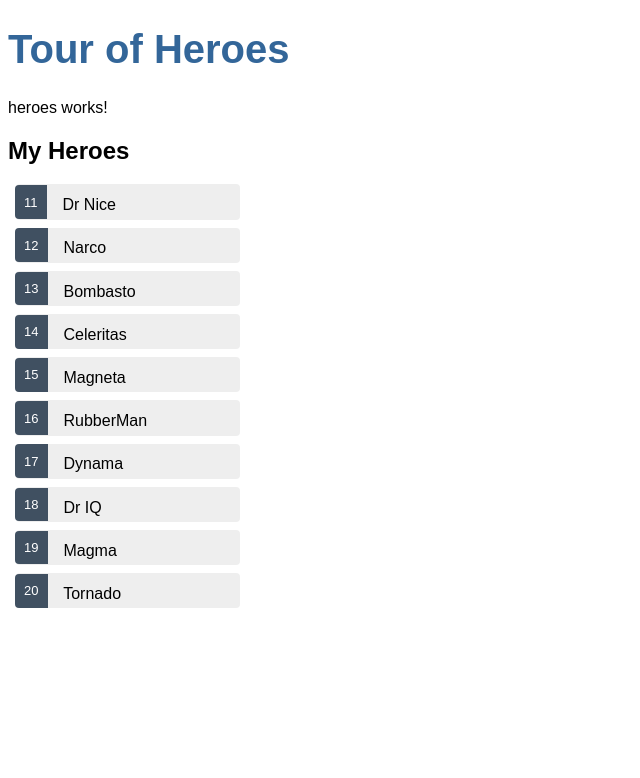
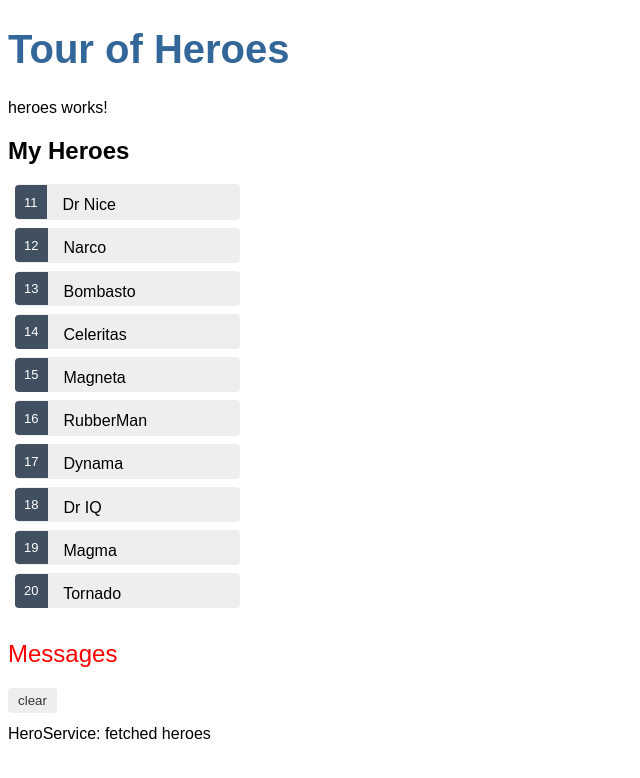
Before and after one commit to whosAle/heroes-dashboard, an Angular app: page / in a window 1280 px wide. Shown: the top 778 px of the page, without its empty margins (0-640 px from the left). Built offline with nearby package versions, Linux system fonts and the light colour scheme.

Commit message:
complete message service

```diff
--- a/src/app/app.component.html
+++ b/src/app/app.component.html
@@ -1,2 +1,3 @@
 <h1>{{title}}</h1>
 <app-heroes></app-heroes>
+<app-messages></app-messages>
--- a/src/app/hero.service.ts
+++ b/src/app/hero.service.ts
@@ -1,6 +1,8 @@
 import { Injectable } from '@angular/core';
 import { Hero } from "./hero";
 import { HEROES } from "./mock-heroes";
+
+import { MessageService } from './message.service';
 
 import { Observable, of } from 'rxjs';
 
@@ -9,9 +11,11 @@
 })
 export class HeroService {
 
-  constructor() { }
+  constructor(private messageService: MessageService) { }
 
   getHeroes(): Observable<Hero[]> {
+     // TODO: send the message _after_ fetching the heroes
+    this.messageService.add('HeroService: fetched heroes');
     return of(HEROES);
   }
 }
--- /dev/null
+++ b/src/app/message.service.ts
@@ -0,0 +1,16 @@
+import { Injectable } from '@angular/core';
+
+@Injectable({
+  providedIn: 'root',
+})
+export class MessageService {
+  messages: string[] = [];
+
+  add(message: string) {
+    this.messages.push(message);
+  }
+
+  clear() {
+    this.messages = [];
+  }
+}
--- a/src/app/messages/messages.component.css
+++ b/src/app/messages/messages.component.css
@@ -0,0 +1,35 @@
+/* MessagesComponent's private CSS styles */
+h2 {
+  color: red;
+  font-family: Arial, Helvetica, sans-serif;
+  font-weight: lighter;
+}
+body {
+  margin: 2em;
+}
+body, input[text], button {
+  color: crimson;
+  font-family: Cambria, Georgia;
+}
+
+button.clear {
+  font-family: Arial;
+  background-color: #eee;
+  border: none;
+  padding: 5px 10px;
+  border-radius: 4px;
+  cursor: pointer;
+  cursor: hand;
+}
+button:hover {
+  background-color: #cfd8dc;
+}
+button:disabled {
+  background-color: #eee;
+  color: #aaa;
+  cursor: auto;
+}
+button.clear {
+  color: #333;
+  margin-bottom: 12px;
+}
--- a/src/app/messages/messages.component.html
+++ b/src/app/messages/messages.component.html
@@ -1 +1,8 @@
-<p>messages works!</p>
+<div *ngIf="messageService.messages.length">
+
+  <h2>Messages</h2>
+  <button class="clear"
+          (click)="messageService.clear()">clear</button>
+  <div *ngFor='let message of messageService.messages'> {{message}} </div>
+
+</div>
--- a/src/app/messages/messages.component.ts
+++ b/src/app/messages/messages.component.ts
@@ -1,4 +1,6 @@
 import { Component, OnInit } from '@angular/core';
+
+import { MessageService } from '../message.service';
 
 @Component({
   selector: 'app-messages',
@@ -7,7 +9,7 @@
 })
 export class MessagesComponent implements OnInit {
 
-  constructor() { }
+  constructor(public messageService: MessageService) { }
 
   ngOnInit() {
   }
```
Also changed, not shown: 1 other file (tests, documents, lock files or other folders).
